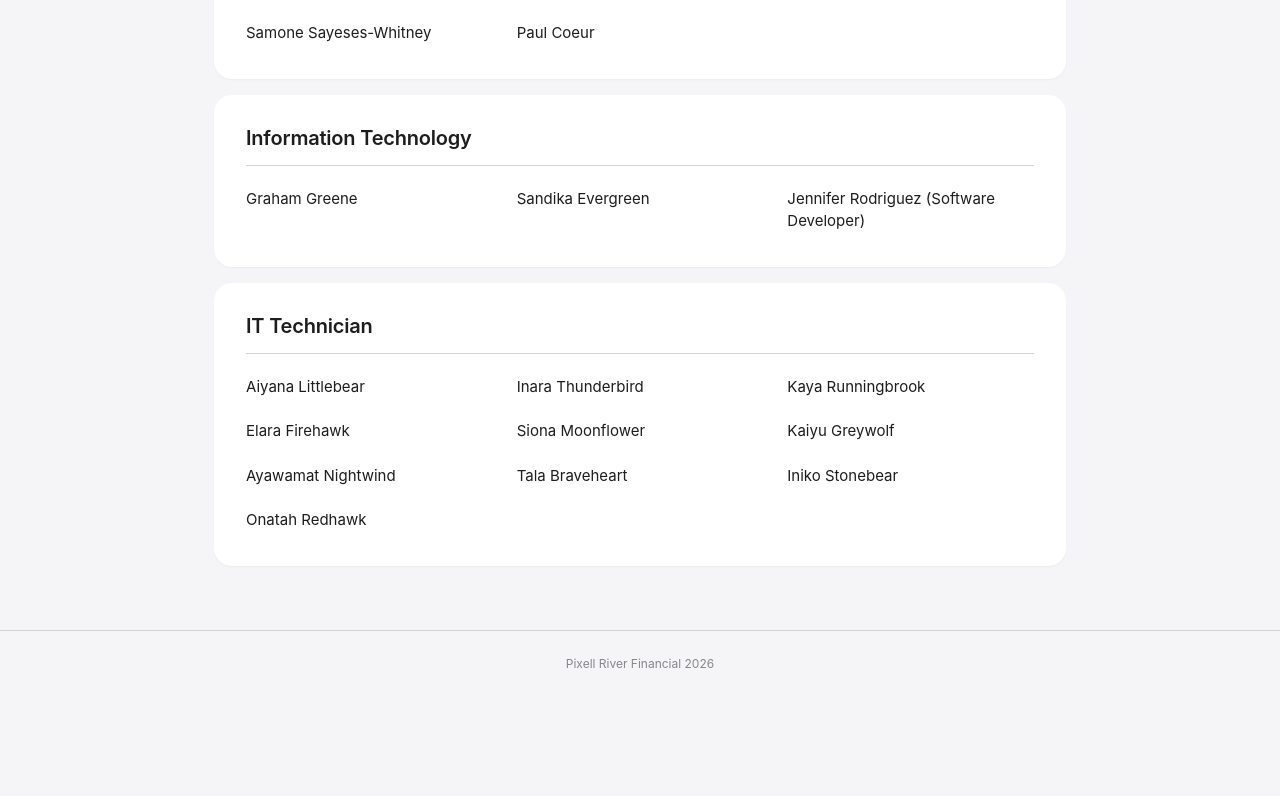
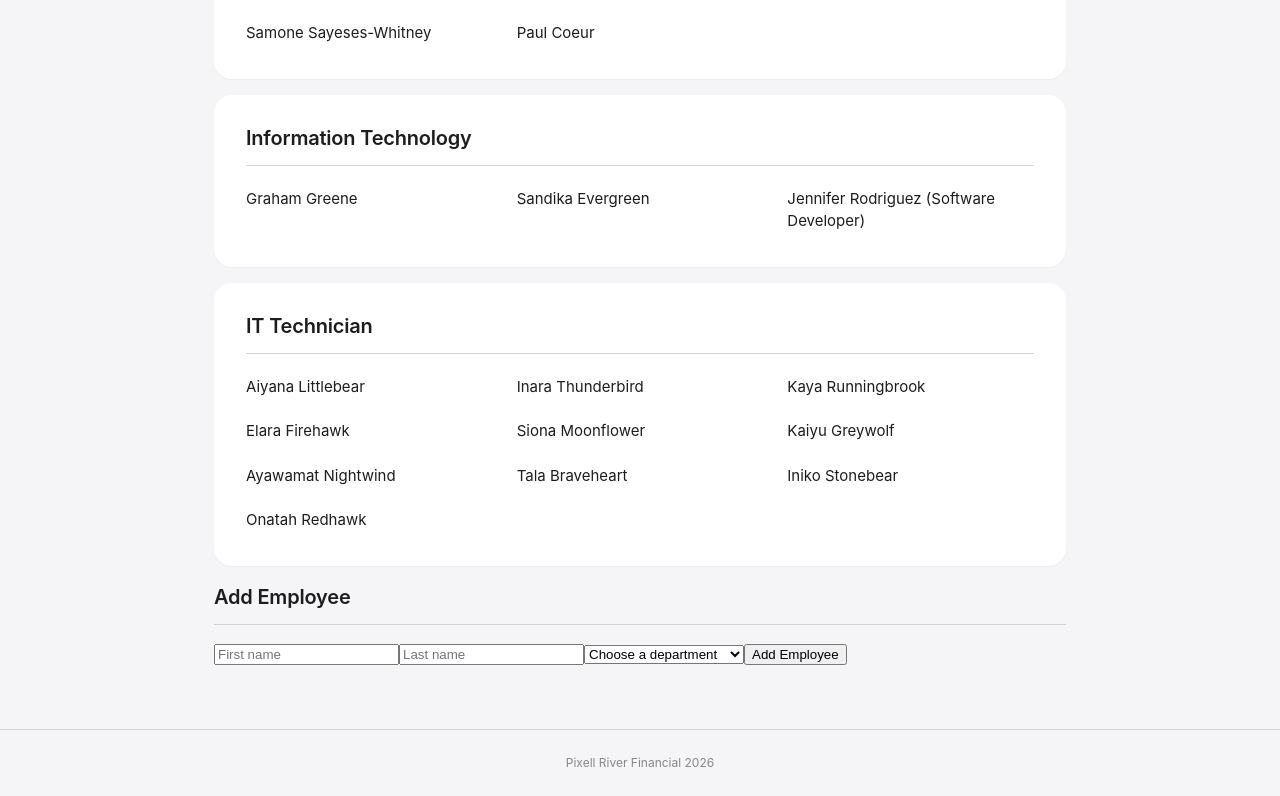
Before and after one commit to rrc-w2025-kstrange/Full_Stack_Labs_KS, a React (Vite) app: page / in a window 1280 px wide. Shown: the part 1631-2427 px from the top of the page. Before the commit the page ends 2328 px from the top, so only its background shows below. Built offline with nearby package versions, Linux system fonts and the light colour scheme.

Commit message:
Replace local interfaces and fixed data with shared types and state, add employee form

```diff
--- a/src/components/landing/Landing.tsx
+++ b/src/components/landing/Landing.tsx
@@ -1,24 +1,16 @@
+import { useState } from "react";
 import type { JSX } from "react";
 import departmentsData from "../../departments.json";
-
-interface Employee {
-  id: string;
-  first: string;
-  last: string;
-}
-
-interface Department {
-  id: string;
-  name: string;
-  people: Employee[];
-}
-
-const data: Department[] = departmentsData;
+import type { Department, Employee } from "./Employee";
+import { EmployeeForm } from "./EmployeeForm";
 
 export function Landing() {
+  const [departments, setDepartments] = useState<Department[]>(departmentsData);
+
   return (
     <main id="main-content">
-      <DepartmentList departments={data} />
+      <DepartmentList departments={departments} />
+      <EmployeeForm departments={departments} setDepartments={setDepartments} />
     </main>
   );
 }
```
